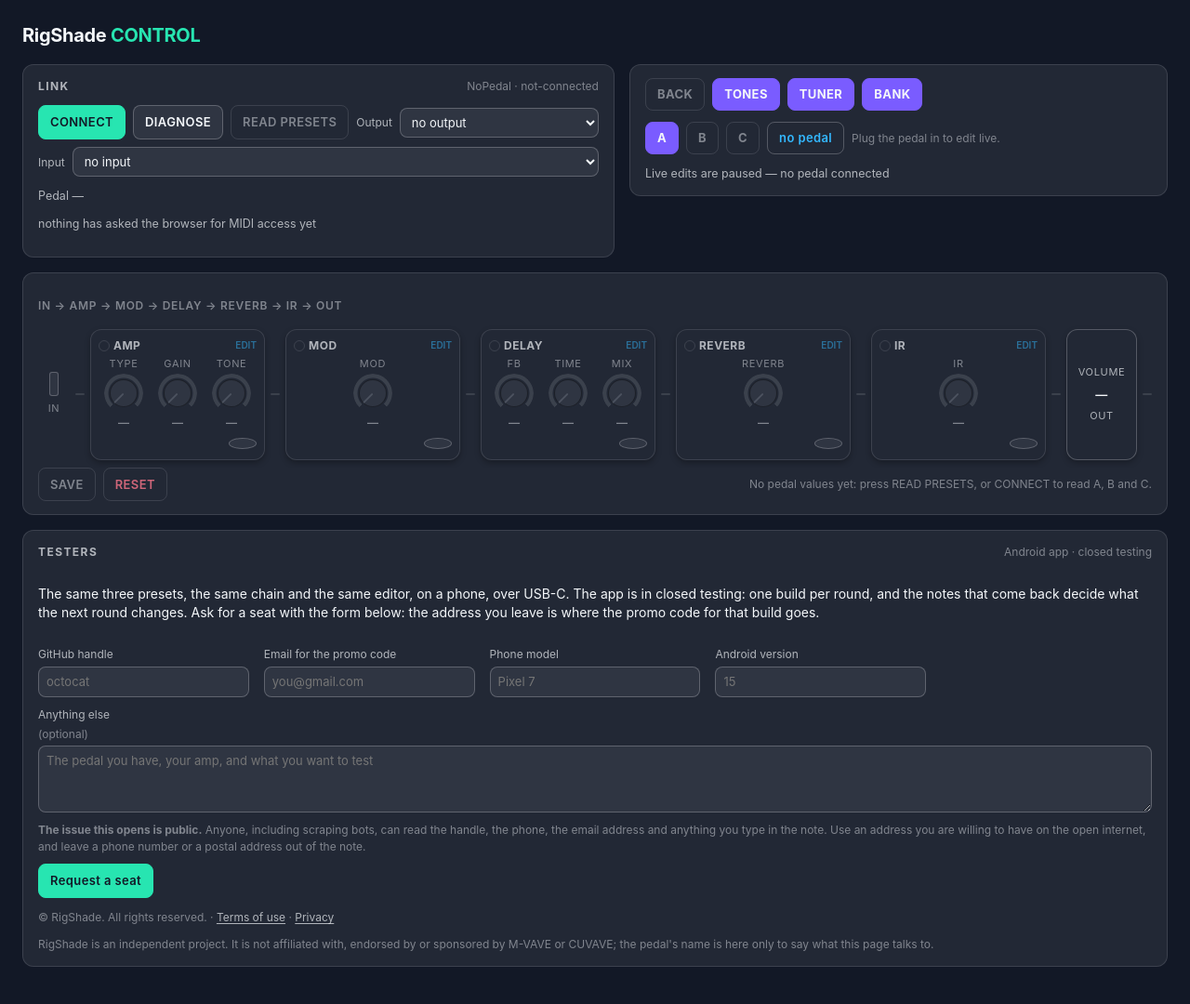
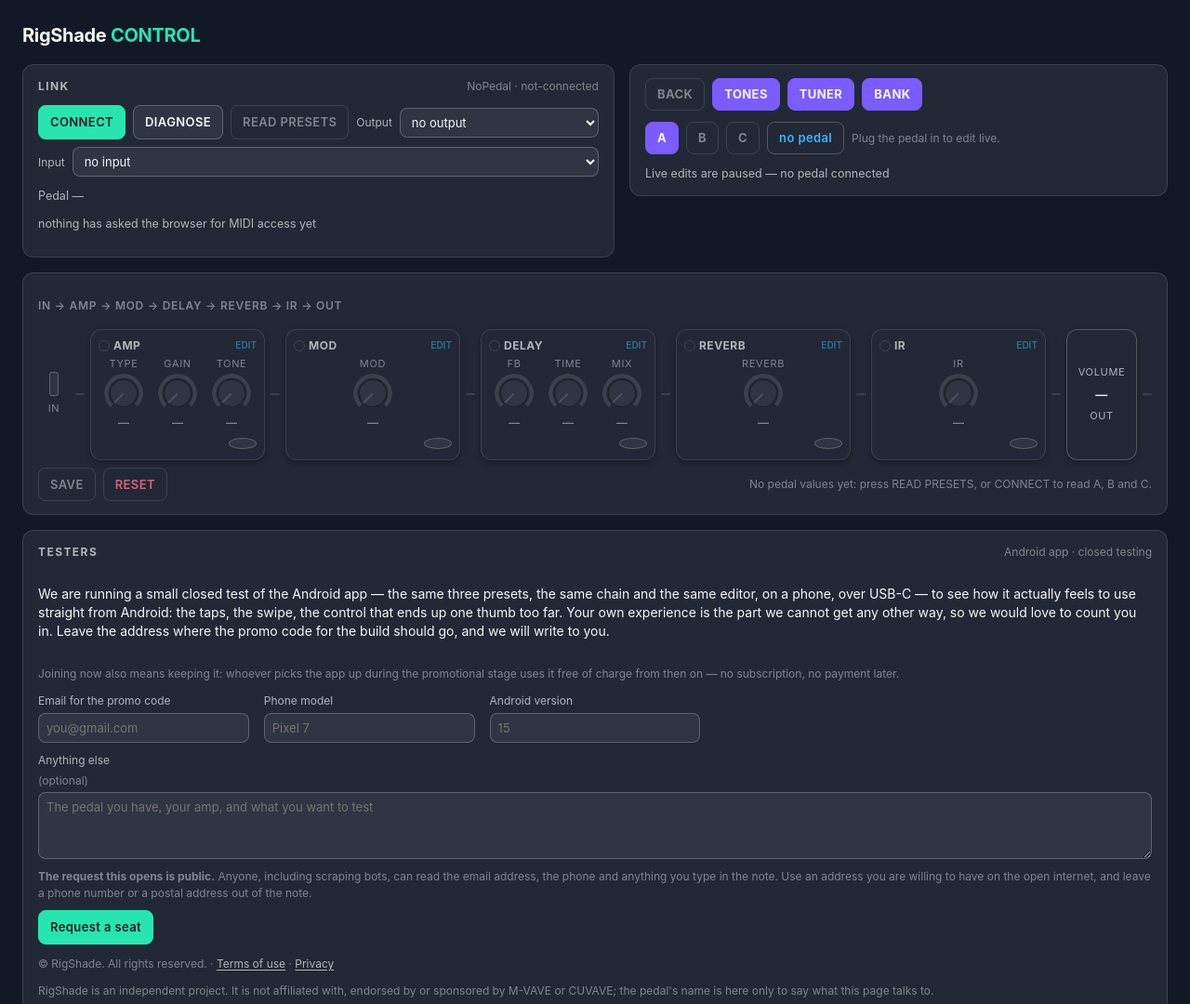
Before and after one commit to padillameng/RigShade-Web-App, a plain HTML site: page index.html in a window 1280 px wide. Shown: the top 1080 px of the page at 93% size. Drawn offline with Linux system fonts and the light colour scheme.

Commit message:
Drop the GitHub handle from the tester form and explain the closed test

```diff
--- a/index.html
+++ b/index.html
@@ -507,16 +507,15 @@
       <h2>Testers</h2>
       <span class="state">Android app · closed testing</span>
     </div>
-    <p>The same three presets, the same chain and the same editor, on a phone, over USB-C. The app is
-      in closed testing: one build per round, and the notes that come back decide what the next round
-      changes. Ask for a seat with the form below: the address you leave is where the promo code for
-      that build goes.</p>
+    <p>We are running a small closed test of the Android app — the same three presets, the same chain
+      and the same editor, on a phone, over USB-C — to see how it actually feels to use straight from
+      Android: the taps, the swipe, the control that ends up one thumb too far. Your own experience is
+      the part we cannot get any other way, so we would love to count you in. Leave the address where
+      the promo code for the build should go, and we will write to you.</p>
+    <p class="fine">Joining now also means keeping it: whoever picks the app up during the promotional
+      stage uses it free of charge from then on — no subscription, no payment later.</p>
 
     <form class="tester-form" data-shell="tester-form" data-issues-url="https://github.com/padillameng/RigShade-Web-App/issues/new" hidden>
-      <label>GitHub handle
-        <input name="handle" required maxlength="39" placeholder="octocat" autocomplete="username"
-               spellcheck="false">
-      </label>
       <label>Email for the promo code
         <input name="email" type="email" required maxlength="254" placeholder="you@gmail.com"
                autocomplete="email" spellcheck="false">
@@ -531,10 +530,10 @@
         <textarea name="notes" maxlength="800" rows="3"
                   placeholder="The pedal you have, your amp, and what you want to test"></textarea>
       </label>
-      <p class="fine wide-field"><strong>The issue this opens is public.</strong> Anyone, including
-        scraping bots, can read the handle, the phone, the email address and anything you type in the
-        note. Use an address you are willing to have on the open internet, and leave a phone number or
-        a postal address out of the note.</p>
+      <p class="fine wide-field"><strong>The request this opens is public.</strong> Anyone, including
+        scraping bots, can read the email address, the phone and anything you type in the note. Use
+        an address you are willing to have on the open internet, and leave a phone number or a postal
+        address out of the note.</p>
       <div class="row wide-field">
         <button class="primary" type="submit" data-shell="tester-submit">Request a seat</button>
         <span class="notice" data-shell="tester-status" role="status"></span>
--- a/tester.js
+++ b/tester.js
@@ -22,16 +22,14 @@ var input=form.elements[name];
 return input&&typeof input.value==='string'?input.value.trim():'';
 }
 function issueUrl(values){
-var handle=String(values.handle||'').replace(/^@+/,'').trim();
 var email=String(values.email||'').trim();
 var device=String(values.device||'').trim();
 var android=String(values.android||'').trim();
 var notes=String(values.notes||'').trim();
-var title='[Beta tester] '+(handle||'request')+(device?' — '+device:'');
+var title='[Beta tester] '+(device||'request');
 var body=[
 '### Beta tester request',
 '',
-'- GitHub: '+(handle?'@'+handle:'(not given)'),
 '- Email for the promo code: '+(email||'(not given)'),
 '- Phone: '+(device||'(not given)'),
 '- Android: '+(android||'(not given)'),
@@ -51,7 +49,7 @@ return base+(base.indexOf('?')===-1?'?':'&')+query.toString();
 form.addEventListener('submit',function(event){
 event.preventDefault();
 var address=issueUrl({
-handle:field('handle'),
+email:field('email'),
 device:field('device'),
 android:field('android'),
 notes:field('notes')
```
Also changed, not shown: legal.html (+2 -2 lines).
